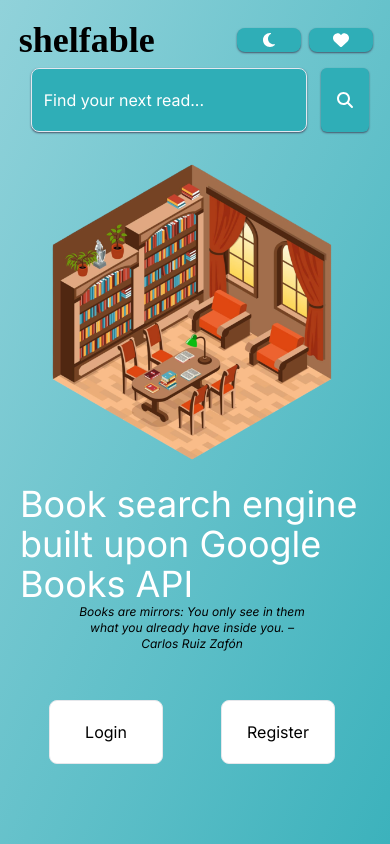
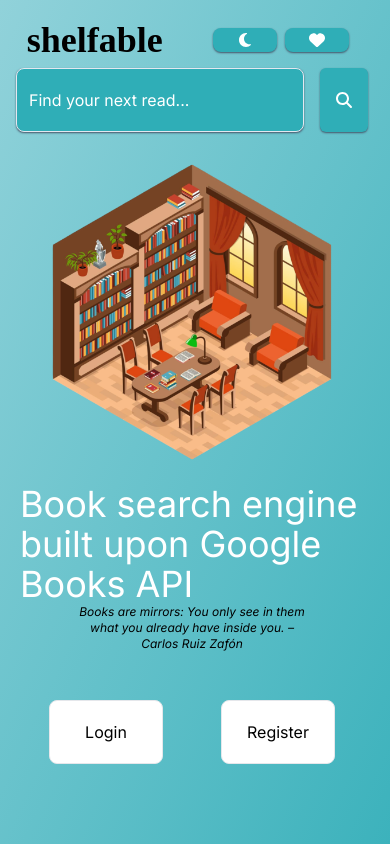
Before and after one commit to Alberto23B/shelfable, a React (Vite) app in the folder client/: page / in a window 390 px wide. Built offline with nearby package versions, Linux system fonts and the light colour scheme; no server answers; a web font is replaced by a local one.

Commit message:
Fix upper section mobile

```diff
--- a/client/src/presentational/Header.jsx
+++ b/client/src/presentational/Header.jsx
@@ -1,6 +1,6 @@
 export default function Header() {
   return (
-    <header className="w-1/2 mr-8 md:w-fit md:mx-4 md:mr-0">
+    <header className="w-1/3 mr-8 md:w-fit md:mx-4 md:mr-0 shrink">
       <div className="w-full">
         <a href="/">
           <h1 className="mb-0 text-4xl font-semibold md:text-6xl font-lcd">
--- a/client/src/presentational/UpperSection.jsx
+++ b/client/src/presentational/UpperSection.jsx
@@ -13,8 +13,8 @@ UpperSection.propTypes = {
 export default function UpperSection({ setData, setIsLoading }) {
   return (
     <div
-      id="header"
-      className="flex flex-wrap items-center pt-5 ml-4 justify-evenly md:justify-between md:mx-20 md:flex-nowrap"
+      id="upper"
+      className="flex flex-wrap items-center pt-5 justify-evenly md:justify-between md:mx-20 md:flex-nowrap"
     >
       <Dialog />
       <Header />
```
